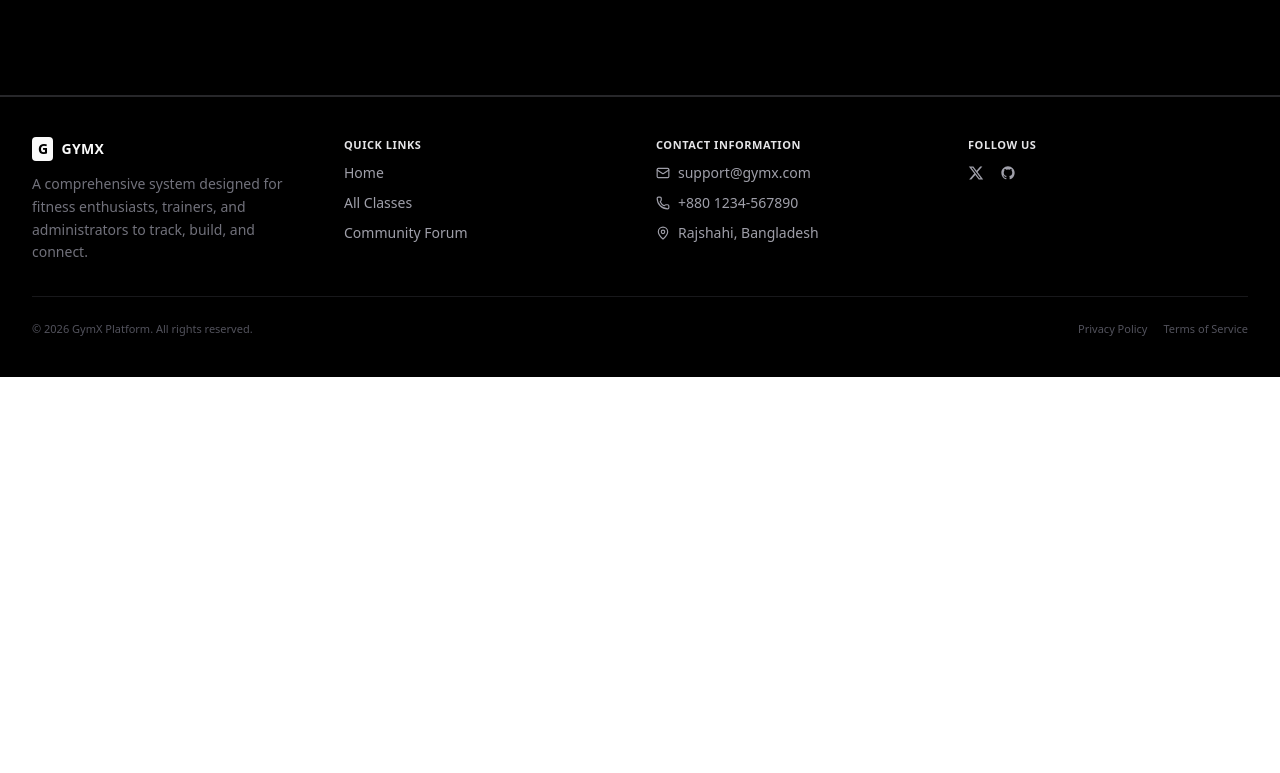
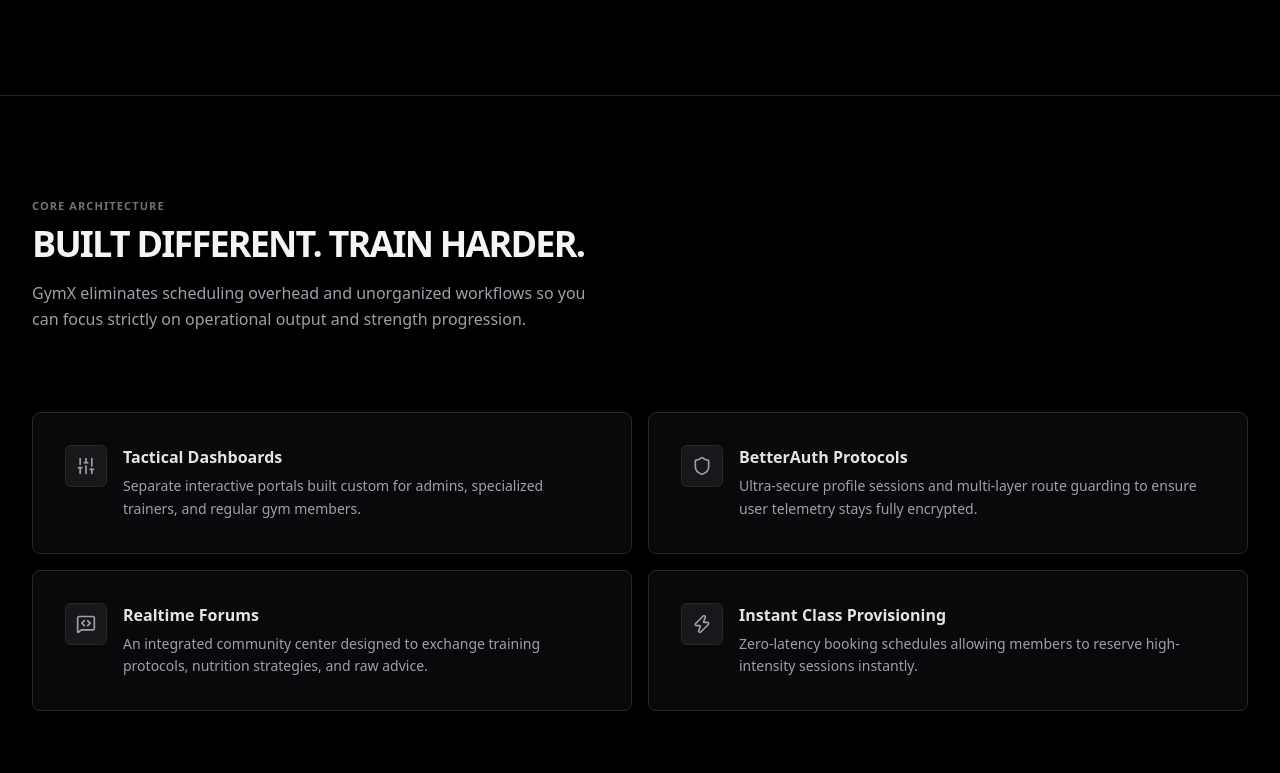
Before and after one commit to Nabil593/gymx-client, a Next.js app: page / in a window 1280 px wide. Shown: the part 1167-1940 px from the top of the page. Before the commit the page ends 1544 px from the top, so only its background shows below. Built offline with nearby package versions, Linux system fonts and the light colour scheme.

Commit message:
add FeaturesSection

```diff
--- a/src/app/page.js
+++ b/src/app/page.js
@@ -1,4 +1,5 @@
 import Banner from "@/components/shared/Banner";
+import FeaturesSection from "@/components/shared/FeaturesSection";
 import StatsSection from "@/components/shared/StatsSection";
 import Image from "next/image";
 
@@ -7,6 +8,7 @@
     <div>
       <Banner />
       <StatsSection />
+      <FeaturesSection />
     </div>
   );
 }
--- /dev/null
+++ b/src/components/shared/FeaturesSection.jsx
@@ -0,0 +1,80 @@
+"use client";
+
+import React from 'react';
+import { motion } from 'framer-motion';
+import { Sliders, Zap, MessageSquareCode, Shield } from 'lucide-react';
+
+export default function FeaturesSection() {
+    const features = [
+        {
+            title: "Tactical Dashboards",
+            description: "Separate interactive portals built custom for admins, specialized trainers, and regular gym members.",
+            icon: Sliders
+        },
+        {
+            title: "BetterAuth Protocols",
+            description: "Ultra-secure profile sessions and multi-layer route guarding to ensure user telemetry stays fully encrypted.",
+            icon: Shield
+        },
+        {
+            title: "Realtime Forums",
+            description: "An integrated community center designed to exchange training protocols, nutrition strategies, and raw advice.",
+            icon: MessageSquareCode
+        },
+        {
+            title: "Instant Class Provisioning",
+            description: "Zero-latency booking schedules allowing members to reserve high-intensity sessions instantly.",
+            icon: Zap
+        }
+    ];
+
+    return (
+        <section className="w-full bg-black text-zinc-50 border-b border-zinc-800 py-16 sm:py-24">
+            <div className="max-w-7xl mx-auto px-4 sm:px-6 lg:px-8">
+
+                {/* Section Header */}
+                <div className="max-w-3xl mb-12 sm:mb-20">
+                    <span className="text-[11px] uppercase font-bold tracking-widest text-zinc-500">Core Architecture</span>
+                    <h2 className="text-2xl sm:text-4xl font-black tracking-tighter text-zinc-100 uppercase mt-2">
+                        Built different. Train harder.
+                    </h2>
+                    <p className="text-sm sm:text-base text-zinc-400 max-w-xl mt-4 leading-relaxed">
+                        GymX eliminates scheduling overhead and unorganized workflows so you can focus strictly on operational output and strength progression.
+                    </p>
+                </div>
+
+                {/* Feature Cards Grid */}
+                <div className="grid grid-cols-1 md:grid-cols-2 gap-4">
+                    {features.map((feature, index) => {
+                        const Icon = feature.icon;
+                        return (
+                            <motion.div
+                                key={index}
+                                initial={{ opacity: 0, scale: 0.98 }}
+                                whileInView={{ opacity: 1, scale: 1 }}
+                                viewport={{ once: true }}
+                                transition={{ duration: 0.4, delay: index * 0.05 }}
+                                className="bg-zinc-950 border border-zinc-800 rounded-lg p-6 sm:p-8 flex flex-col justify-between hover:border-zinc-700 transition-colors group"
+                            >
+                                <div className="flex items-start space-x-4">
+                                    <div className="bg-zinc-900 border border-zinc-800 p-2.5 rounded-md text-zinc-400 group-hover:text-zinc-50 transition-colors">
+                                        <Icon className="h-5 w-5" />
+                                    </div>
+                                    <div className="space-y-1.5">
+                                        <h3 className="text-base font-bold text-zinc-200 group-hover:text-zinc-50 transition-colors">
+                                            {feature.title}
+                                        </h3>
+                                        <p className="text-xs sm:text-sm text-zinc-400 leading-relaxed">
+                                            {feature.description}
+                                        </p>
+                                    </div>
+                                </div>
+                            </motion.div>
+                        );
+                    })}
+                </div>
+
+            </div>
+        </section>
+    );
+}
```
